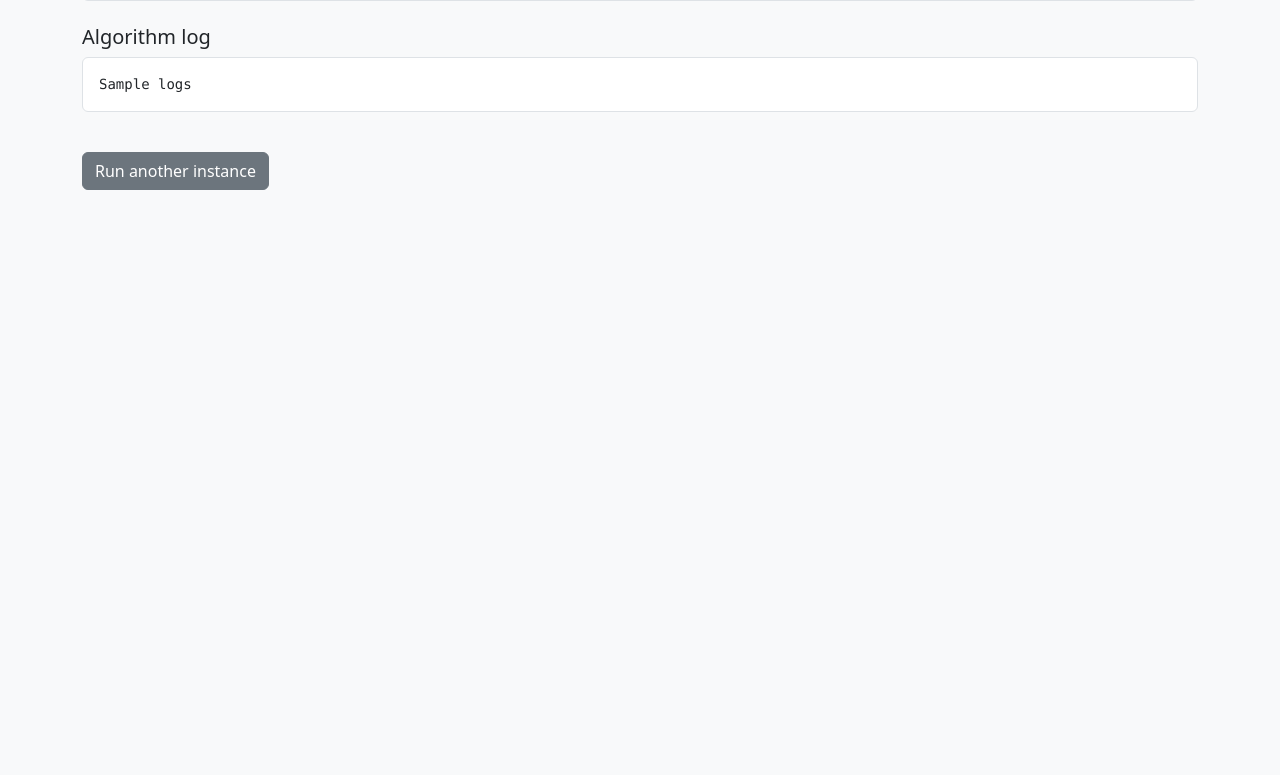
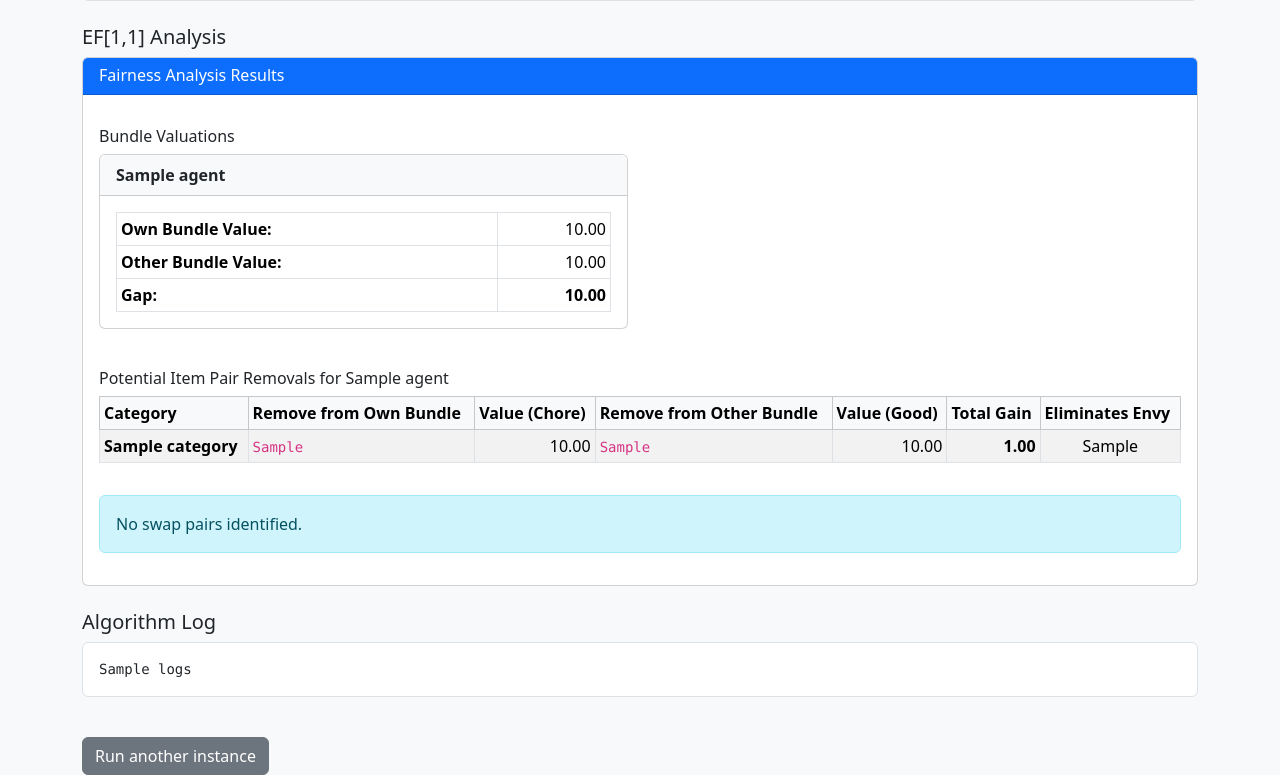
Before and after one commit to Matankl/NFD_algorithm_and_website, a Flask app: template templates/result.html in a window 1280 px wide. Shown: the part 331-1106 px from the top of the page. Before the commit the page ends 521 px from the top, so only its background shows below. Run offline with Flask 3, Linux system fonts and the light colour scheme; the template is opened without the code that fills it: most values are stand-ins (such as "Sample title", 1, 10 or a date in 2020); parts of the project's set-up code (start-up, migrations or seed data) failed here and were passed over.

Commit message:
in the current state the website is showing just a table with the value on the eyes on the agents and the gap

```diff
--- a/app.py
+++ b/app.py
@@ -1,5 +1,5 @@
 """
-Flask front-end for the ‘Nearly-Fair Division with Capacity Constraints’ demo.
+Flask front-end for the 'Nearly-Fair Division with Capacity Constraints' demo.
 
 To run locally with:
     $ python3 -m venv venv && . venv/bin/activate
@@ -22,6 +22,7 @@ from flask import (Flask, flash, redirect, render_template,
 # ----------------------------------------------------------------------
 from NFD import Nearly_Fair_Division
 from fairpyx import Instance, divide
+from is_EF11 import is_EF11  # Import the EF11 checker
 
 # ----------------------------------------------------------------------
 #  Flask setup
@@ -111,6 +112,14 @@ def demo():
         )
         allocation, log_text = run_algorithm_and_capture_logs(instance)
 
+        # Run EF11 analysis
+        ef11_result = None
+        if allocation:
+            try:
+                ef11_result = is_EF11(instance, allocation)
+            except Exception as e:
+                log_text += f"\n\n[WARNING] EF11 analysis failed: {e}"
+
     except Exception as exc:
         # Any failure (invalid input, algorithm bug, etc.) lands here
         tb = traceback.format_exc()
@@ -122,7 +131,32 @@ def demo():
                 ),
             logs=tb,
             allocation=None,
+            ef11_result=None,
+            item_details=None,
+            agents=None,
         )
+
+    # ------------------------------------------------------------------
+    # Prepare item details for display
+    # ------------------------------------------------------------------
+    item_details = []
+    agents = list(valuations.keys())
+    for item, category in item_categories.items():
+        detail = {
+            'item': item,
+            'category': category,
+            'values': {agent: valuations[agent].get(item, 0) for agent in agents},
+            'allocated_to': None
+        }
+        # Find which agent got this item
+        for agent, bundle in allocation.items():
+            if item in bundle:
+                detail['allocated_to'] = agent
+                break
+        item_details.append(detail)
+
+    # Sort by category then by item name
+    item_details.sort(key=lambda x: (x['category'], x['item']))
 
     # ------------------------------------------------------------------
     # Success: show everything
@@ -134,6 +168,9 @@ def demo():
         ),
         logs=log_text,
         allocation=allocation,
+        ef11_result=ef11_result,
+        item_details=item_details,
+        agents=agents,
     )
 
 
@@ -163,61 +200,9 @@ _EXAMPLE_INPUT = {
     },
     "category_capacities": {"cat1": 2, "cat2": 1},
 }
-import io
-import logging
-import json
-from flask import render_template, request, current_app
-import NFD  # your NFD module
-
-def run_nfd_and_capture(instance):
-    buf = io.StringIO()
-    handler = logging.StreamHandler(buf)
-    handler.setLevel(logging.DEBUG)
-
-    # get the logger used in NFD.py; __name__ inside NFD.py is 'NFD' if module name is NFD.py
-    nfd_logger = logging.getLogger('NFD')
-
-    # remember old state to restore later
-    old_level = nfd_logger.level
-    nfd_logger.addHandler(handler)
-    nfd_logger.setLevel(logging.DEBUG)
-
-    try:
-        allocation = NFD.solve(instance)   # adjust to your function name
-    except Exception:
-        import traceback
-        traceback.print_exc(file=buf)
-        allocation = None
-    finally:
-        handler.flush()
-        nfd_logger.removeHandler(handler)
-        nfd_logger.setLevel(old_level)
-
-    logs = buf.getvalue()
-    buf.close()
-    return allocation, logs
-
-# Example route: adapt to your actual route and template names
-@app.route('/run', methods=['POST'])
-def run_demo():
-    # build instance from request.form (adapt to your existing parsing)
-    instance = request.form.get('instance_json')  # example; replace with actual parsing
-    if isinstance(instance, str):
-        try:
-            instance = json.loads(instance)
-        except Exception:
-            instance = None
-
-    allocation, logs = run_nfd_and_capture(instance)
-    raw_input = json.dumps(instance, indent=2) if instance is not None else "{}"
-
-    return render_template('result.html',
-                           raw_input=raw_input,
-                           allocation=allocation,
-                           logs=logs)
 
 # ----------------------------------------------------------------------
-#  ‘main’ guard – so gunicorn / flask run both work
+#  'main' guard – so gunicorn / flask run both work
 # ----------------------------------------------------------------------
 if __name__ == '__main__':
     app.run(debug=True,host="0.0.0.0",port=5000)
--- a/templates/result.html
+++ b/templates/result.html
@@ -8,11 +8,97 @@
 {% if allocation %}
   <h5 class="mt-4">Allocation (output)</h5>
   <pre class="bg-white p-3 border rounded">{{ allocation|tojson(indent=2) }}</pre>
+
+  <!-- EF11 Analysis Section -->
+  {% if ef11_result %}
+  <h5 class="mt-4">EF[1,1] Analysis</h5>
+  <div class="card mb-3">
+    <div class="card-header bg-primary text-white">
+      <h6 class="mb-0">Fairness Analysis Results</h6>
+    </div>
+    <div class="card-body">
+
+      <!-- Bundle Values -->
+      <h6 class="mt-3">Bundle Valuations</h6>
+      <div class="row">
+        {% for agent, values in ef11_result.bundle_values.items() %}
+        <div class="col-md-6 mb-3">
+          <div class="card">
+            <div class="card-header bg-light">
+              <strong>{{ agent }}</strong>
+            </div>
+            <div class="card-body">
+              <table class="table table-sm table-bordered mb-0">
+                <tr>
+                  <td><strong>Own Bundle Value:</strong></td>
+                  <td class="text-end">{{ "%.2f"|format(values.own_bundle_value) }}</td>
+                </tr>
+                <tr>
+                  <td><strong>Other Bundle Value:</strong></td>
+                  <td class="text-end">{{ "%.2f"|format(values.other_bundle_value) }}</td>
+                </tr>
+                <tr>
+                  <td><strong>Gap:</strong></td>
+                  <td class="text-end"><strong>{{ "%.2f"|format(values.gap) }}</strong></td>
+                </tr>
+              </table>
+            </div>
+          </div>
+        </div>
+        {% endfor %}
+      </div>
+
+      <!-- Swap Pairs -->
+      {% for agent, swaps in ef11_result.swap_pairs.items() %}
+        {% if swaps %}
+        <h6 class="mt-4">Potential Item Pair Removals for {{ agent }}</h6>
+        <div class="table-responsive">
+          <table class="table table-sm table-striped table-bordered">
+            <thead class="table-light">
+              <tr>
+                <th>Category</th>
+                <th>Remove from Own Bundle</th>
+                <th>Value (Chore)</th>
+                <th>Remove from Other Bundle</th>
+                <th>Value (Good)</th>
+                <th>Total Gain</th>
+                <th>Eliminates Envy</th>
+              </tr>
+            </thead>
+            <tbody>
+              {% for swap in swaps %}
+              <tr>
+                <td><strong>{{ swap.category }}</strong></td>
+                <td><code>{{ swap.remove_from_own }}</code></td>
+                <td class="text-end">{{ "%.2f"|format(swap.chore_value) }}</td>
+                <td><code>{{ swap.remove_from_other }}</code></td>
+                <td class="text-end">{{ "%.2f"|format(swap.good_value) }}</td>
+                <td class="text-end"><strong>{{ "%.2f"|format(swap.total_gain) }}</strong></td>
+                <td class="text-center">
+                  {{ swap.eliminates_envy }}
+                </td>
+              </tr>
+              {% endfor %}
+            </tbody>
+          </table>
+        </div>
+        {% endif %}
+      {% endfor %}
+
+      {% if not ef11_result.swap_pairs.values()|selectattr('length')|list %}
+      <div class="alert alert-info mt-3">
+        No swap pairs identified.
+      </div>
+      {% endif %}
+    </div>
+  </div>
+  {% endif %}
+
 {% else %}
   <h5 class="mt-4 text-danger">No allocation returned</h5>
 {% endif %}
 
-<h5 class="mt-4">Algorithm log</h5>
+<h5 class="mt-4">Algorithm Log</h5>
 <pre class="bg-white p-3 border rounded" style="white-space: pre-wrap">{{ logs }}</pre>
 
 <a class="btn btn-secondary mt-4" href="{{ url_for('demo') }}">Run another instance</a>
```
Also changed, not shown: is_EF11.py (added, +187 -0 lines).
